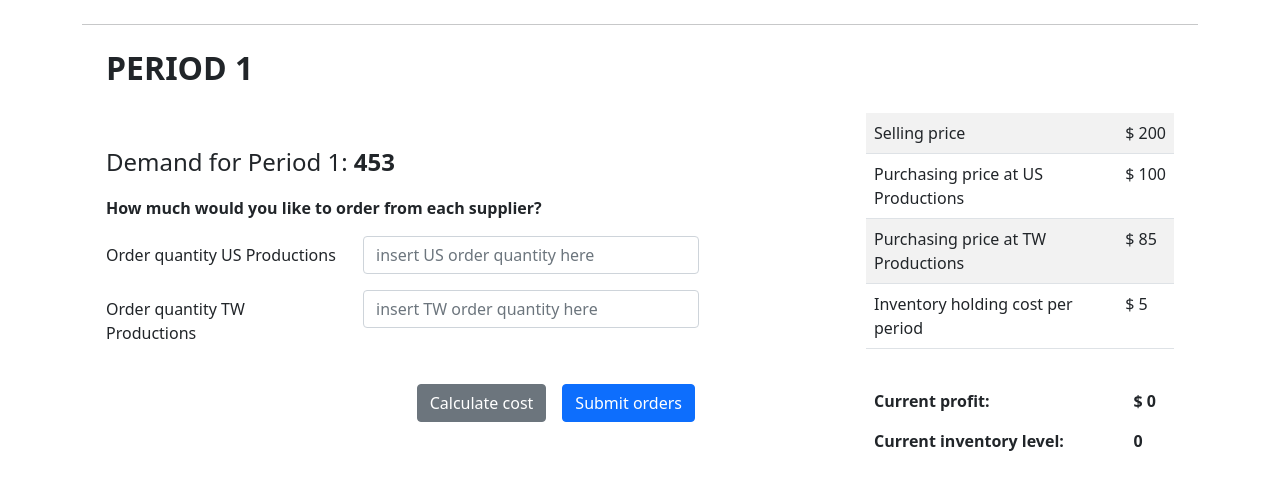
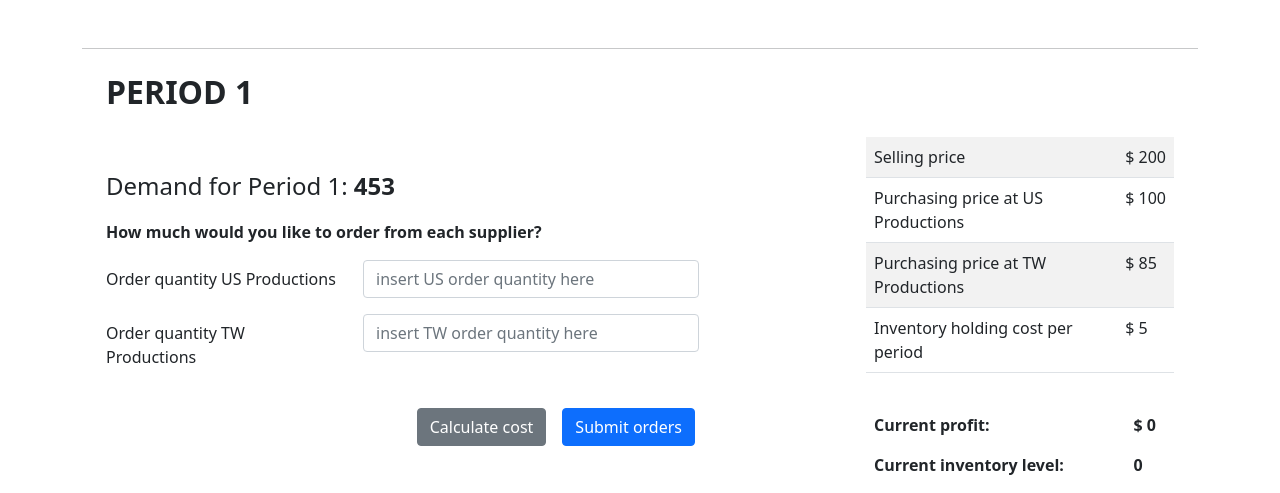
Before and after one commit to rreiners/SCM-Games, a Flask app: page /round1/ in a window 1280 px wide. Shown: the part 72-565 px from the top of the page. Run offline with Flask 2, Linux system fonts and the light colour scheme; some libraries are stand-ins or nearby versions.

Commit message:
margin back (versehentlich gelöscht gehabt)

```diff
--- a/templates/result.html
+++ b/templates/result.html
@@ -31,7 +31,7 @@
     </nav>
 
     <div class="container">
-		<hr class="my-4">
+		<hr class="my-4 mt-5">
 
 		<div class="container">
 			<h2> <b>Thank you!!</b> </h2>
--- a/templates/round1.html
+++ b/templates/round1.html
@@ -101,7 +101,7 @@
 		</div>
 
     <div class="container">
-	<hr class="my-4">
+	<hr class="my-4 mt-5">
         <div class="row">
             <div class="col-7">
                 <div class="container">
--- a/templates/round1_feedback.html
+++ b/templates/round1_feedback.html
@@ -100,7 +100,7 @@
     </div>
 
     <div class="container">
-	<hr class="my-4">
+	<hr class="my-4 mt-5">
         <div class="row">
             <div class="col-7">
                 <div class="container pb-4">
--- a/templates/round2.html
+++ b/templates/round2.html
@@ -101,7 +101,7 @@
     </div>
 
     <div class="container">
-	<hr class="my-4">
+	<hr class="my-4 mt-5">
         <div class="row">
             <div class="col-7">
                 <div class="container pb-4">
--- a/templates/round2_feedback.html
+++ b/templates/round2_feedback.html
@@ -101,7 +101,7 @@
     </div>
 
     <div class="container">
-	<hr class="my-4">
+	<hr class="my-4 mt-5">
         <div class="row">
             <div class="col-7">
                 <div class="container pb-4">
--- a/templates/round3.html
+++ b/templates/round3.html
@@ -102,7 +102,7 @@
     </div>
 
     <div class="container">
-	<hr class="my-4">
+	<hr class="my-4 mt-5">
         <div class="row">
             <div class="col-7">
                 <div class="container pb-4">
--- a/templates/round3_feedback.html
+++ b/templates/round3_feedback.html
@@ -102,7 +102,7 @@
     </div>
 
     <div class="container">
-	<hr class="my-4">
+	<hr class="my-4 mt-5">
         <div class="row">
             <div class="col-7">
                 <div class="container pb-4">
--- a/templates/round4.html
+++ b/templates/round4.html
@@ -103,7 +103,7 @@
     </div>
 
     <div class="container">
-	<hr class="my-4">
+	<hr class="my-4 mt-5">
         <div class="row">
             <div class="col-7">
                 <div class="container pb-4">
--- a/templates/round4_feedback.html
+++ b/templates/round4_feedback.html
@@ -103,7 +103,7 @@
     </div>
 
     <div class="container">
-	<hr class="my-4">
+	<hr class="my-4 mt-5">
         <div class="row">
             <div class="col-7">
                 <div class="container pb-4">
--- a/templates/round5.html
+++ b/templates/round5.html
@@ -104,7 +104,7 @@
     </div>
 
     <div class="container">
-	<hr class="my-4">
+	<hr class="my-4 mt-5">
         <div class="row">
             <div class="col-7">
                 <div class="container pb-4">
--- a/templates/round5_feedback.html
+++ b/templates/round5_feedback.html
@@ -104,7 +104,7 @@
     </div>
 
     <div class="container">
-	<hr class="my-4">
+	<hr class="my-4 mt-5">
         <div class="row">
             <div class="col-7">
                 <div class="container pb-4">
--- a/templates/round6.html
+++ b/templates/round6.html
@@ -105,7 +105,7 @@
     </div>
 
     <div class="container">
-	<hr class="my-4">
+	<hr class="my-4 mt-5">
         <div class="row">
             <div class="col-7">
                 <div class="container pb-4">
--- a/templates/round6_feedback.html
+++ b/templates/round6_feedback.html
@@ -105,7 +105,7 @@
     </div>
 
     <div class="container">
-	<hr class="my-4">
+	<hr class="my-4 mt-5">
         <div class="row">
             <div class="col-7">
                 <div class="container pb-4">
--- a/templates/round7.html
+++ b/templates/round7.html
@@ -106,7 +106,7 @@
     </div>
 
     <div class="container">
-	<hr class="my-4">
+	<hr class="my-4 mt-5">
         <div class="row">
             <div class="col-7">
                 <div class="container pb-4">
--- a/templates/round7_feedback.html
+++ b/templates/round7_feedback.html
@@ -106,7 +106,7 @@
     </div>
 
     <div class="container">
-	<hr class="my-4">
+	<hr class="my-4 mt-5">
         <div class="row">
             <div class="col-7">
                 <div class="container pb-4">
--- a/templates/round8.html
+++ b/templates/round8.html
@@ -107,7 +107,7 @@
     </div>
 
     <div class="container">
-	<hr class="my-4">
+	<hr class="my-4 mt-5">
         <div class="row">
             <div class="col-7">
                 <div class="container pb-4">
--- a/templates/round8_feedback.html
+++ b/templates/round8_feedback.html
@@ -107,7 +107,7 @@
     </div>
 
     <div class="container">
-	<hr class="my-4">
+	<hr class="my-4 mt-5">
         <div class="row">
             <div class="col-7">
                 <div class="container pb-4">
```
